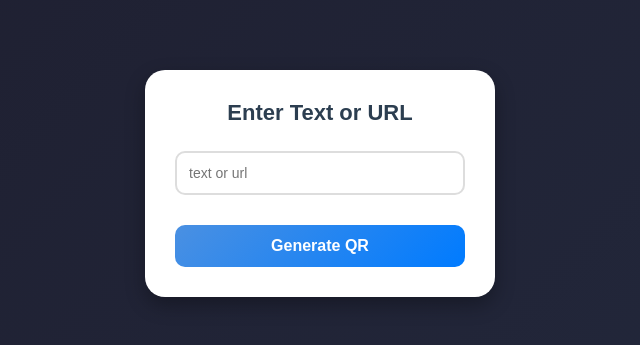
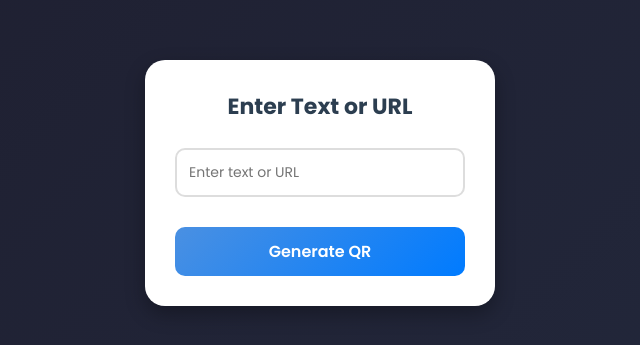
Before and after one commit to Sm6718858/QR-Generator, a plain HTML site: page index.html in a window 1280 px wide. Shown: the part 217-562 px from the top of the page, without its empty margins (320-960 px from the left). Drawn offline with Linux system fonts and the light colour scheme.

Commit message:
Update index.html

```diff
--- a/index.html
+++ b/index.html
@@ -5,18 +5,17 @@
   <meta name="viewport" content="width=device-width, initial-scale=1.0">
   <title>QR Generator</title>
   <link rel="stylesheet" href="style.css">
+  <link href="https://fonts.googleapis.com/css2?family=Poppins:wght@400;600;700&display=swap" rel="stylesheet">
 </head>
 <body>
-    <div class="box">
   <div class="container">
     <h2>Enter Text or URL</h2>
-            <input type="text" placeholder="text or url" id="qrText">
+    <input type="text" placeholder="Enter text or URL" id="qrText">
     <div class="qrImage">
       <img id="qrCode" src="" alt="QR Code will appear here" style="display: none;">
     </div>
     <button id="generateBtn">Generate QR</button>
   </div>
-    </div>
   <script src="script.js"></script>
 </body>
 </html>
```
Lines whose indentation alone changed are shown as unchanged.
